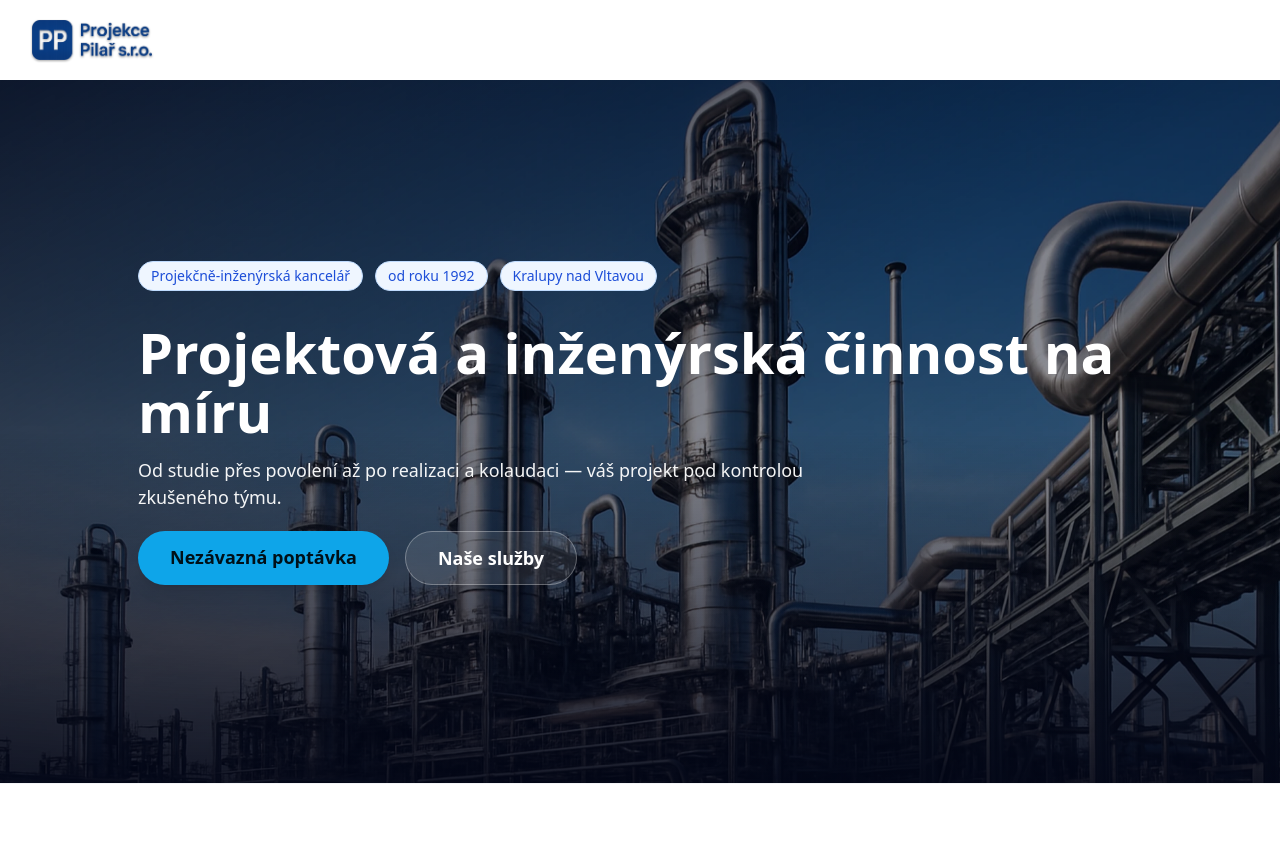
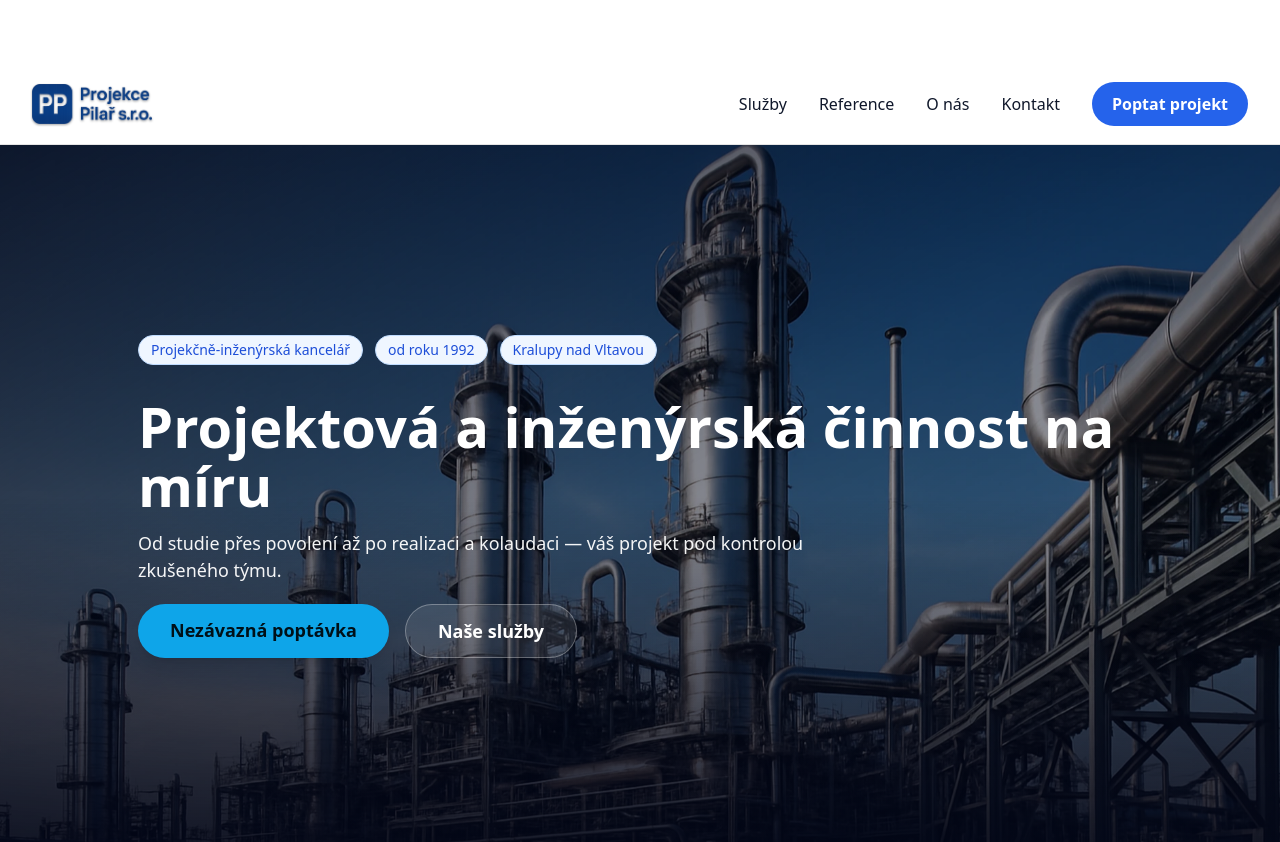
Before and after one commit to kkti/projektuj, a React (Vite) app: page / in a window 1280 px wide. Shown: the top 842 px of the page. Built offline with nearby package versions, Linux system fonts and the light colour scheme.

Commit message:
build(pages): aktualizace /docs

```diff
--- a/src/App.tsx
+++ b/src/App.tsx
@@ -1,5 +1,4 @@
 import React, { useEffect, useRef, useState } from "react";
-
 /** DŮLEŽITÉ: BASE zaručí správnou cestu k obrázkům na GitHub Pages (/projektuj/) */
 const BASE = import.meta.env.BASE_URL; // např. "/projektuj/"
 
@@ -60,35 +59,40 @@ function Badge({ children }: { children: React.ReactNode }) {
 }
 
 export default function App() {
-  // === Přepínání vzhledu hlavičky podle toho, jestli jsme ještě na hero sekci ===
+  /* === Přepínání vzhledu hlavičky (jsme / nejsme na hero) === */
   const [onHero, setOnHero] = useState(true);
   const heroSentinelRef = useRef<HTMLDivElement | null>(null);
+
   useEffect(() => {
     const el = heroSentinelRef.current;
     if (!el) return;
+    const headerHeight = 80; // px (odpovídá h-20 níže)
     const obs = new IntersectionObserver(
       ([entry]) => setOnHero(entry.isIntersecting),
-      { threshold: 0, rootMargin: "0px 0px -80px 0px" } // -80px ~ výška hlavičky
+      {
+        threshold: 0,
+        // hlídáme HORNÍ hranu viewportu s offsetem = výška headeru
+        rootMargin: `-${headerHeight}px 0px 0px 0px`,
+      }
     );
     obs.observe(el);
     return () => obs.disconnect();
   }, []);
 
-  const headerClass = `sticky top-0 z-50 transition-colors duration-300 ${
-    onHero ? "bg-transparent border-transparent shadow-none" : "bg-white border-gray-200 shadow-sm"
-  }`;
+  /* Header = jemně průhledné "sklo" na hero, o fous pevnější po scrollu */
+  const headerClass = [
+    "sticky top-0 z-50 transition-colors duration-300",
+    "backdrop-blur-md border-b",
+    onHero ? "bg-white/75 border-black/10" : "bg-white/90 border-black/10 shadow-md",
+  ].join(" ");
 
-  const linkClass = `hover:opacity-80 ${
-    onHero ? "text-white" : "text-gray-700 hover:text-blue-600"
-  }`;
-
-  const ctaClass = onHero
-    ? "inline-flex items-center rounded-full border border-white/70 px-5 py-2.5 font-semibold text-white hover:bg-white/10"
-    : "inline-flex items-center rounded-full border border-blue-600 px-5 py-2.5 font-semibold text-blue-600 hover:bg-blue-600 hover:text-white";
+  const linkClass = "text-slate-900 hover:text-slate-700";
+  const ctaClass =
+    "inline-flex items-center rounded-full bg-blue-600 px-5 py-2.5 font-semibold text-white hover:bg-blue-700";
 
   return (
     <div className="min-h-screen bg-white text-gray-900">
-      {/* Sticky header (průhledná na hero, bílá po scrollu) */}
+      {/* Sticky header – slabě průhledný na hero, pevnější po scrollu */}
       <header className={headerClass}>
         <div className="mx-auto max-w-7xl px-6 lg:px-8">
           <div className="flex h-20 items-center justify-between">
@@ -115,7 +119,14 @@ export default function App() {
       </header>
 
       {/* HERO s průmyslovým pozadím z /public (BASE zajistí /projektuj/) */}
-      <section className="relative grid min-h-[72vh] md:min-h-[88vh] place-items-center overflow-hidden text-white border-b border-gray-100">
+      <section className="relative grid min-h:[72vh] md:min-h-[88vh] place-items-center overflow-hidden text-white border-b border-gray-100">
+        {/* Sentinel pro IntersectionObserver — úplně nahoře v hero (absolutně) */}
+        <div
+          ref={heroSentinelRef}
+          aria-hidden="true"
+          className="absolute -top-px left-0 h-px w-px"
+        />
+
         {/* Pozadí */}
         <div aria-hidden className="absolute inset-0 z-0">
           <div
@@ -155,9 +166,6 @@ export default function App() {
               Naše služby
             </a>
           </div>
-
-          {/* Sentinel pro přepnutí vzhledu hlavičky (když zmizí z viewportu, už nejsme na hero) */}
-          <div ref={heroSentinelRef} className="h-px w-full"></div>
         </div>
       </section>
 
@@ -309,7 +317,6 @@ export default function App() {
       <footer id="kontakt" className="border-t border-gray-200">
         <div className="mx-auto max-w-7xl px-6 lg:px-8 py-12 grid md:grid-cols-3 gap-8">
           <div>
-            {/* můžeš použít i transparentní čtvercovou ikonu */}
             <img
               src={`${BASE}logo-pp-square-1024-transparent.png`}
               alt="PP Projekce Pilař, s.r.o."
--- /dev/null
+++ b/src/components/Header.tsx
@@ -0,0 +1,74 @@
+import React, { useEffect, useState } from "react";
+
+/** DŮLEŽITÉ: BASE zajistí správnou cestu k assetům na GitHub Pages (/projektuj/) */
+const BASE = import.meta.env.BASE_URL;
+
+export default function Header() {
+  const [menuOpen, setMenuOpen] = useState(false);
+  const [solid, setSolid] = useState(false);
+
+  useEffect(() => {
+    const onScroll = () => setSolid(window.scrollY > 8);
+    onScroll(); // inicializace při načtení (pro případ reloadu uprostřed stránky)
+    window.addEventListener("scroll", onScroll, { passive: true });
+    return () => window.removeEventListener("scroll", onScroll);
+  }, []);
+
+  return (
+    <header
+      className={[
+        "fixed inset-x-0 top-0 z-50 transition-colors duration-300",
+        "backdrop-blur-md border-b border-black/5",
+        solid ? "bg-white/90 shadow-md" : "bg-white/75",
+      ].join(" ")}
+    >
+      <div className="mx-auto max-w-6xl px-4 sm:px-6">
+        <div className="flex h-16 items-center justify-between">
+          <a href={BASE} className="flex items-center gap-3">
+            {/* Nahraj do /public nebo /docs kořenové složky soubor logo.svg s průhledným pozadím */}
+            <img
+              src={`${BASE}logo.svg`}
+              alt="Projektuj.cz"
+              className="h-8 w-auto"
+              fetchPriority="high"
+            />
+            <span className="sr-only">Projektuj.cz</span>
+          </a>
+
+          {/* Desktop menu */}
+          <nav className="hidden md:flex items-center gap-8 text-sm font-medium text-slate-900">
+            <a href="#sluzby" className="hover:text-slate-700">Služby</a>
+            <a href="#reference" className="hover:text-slate-700">Reference</a>
+            <a href="#o-nas" className="hover:text-slate-700">O&nbsp;nás</a>
+            <a href="#kontakt" className="hover:text-slate-700">Kontakt</a>
+          </nav>
+
+          {/* Mobile toggle */}
+          <button
+            type="button"
+            className="md:hidden inline-flex items-center justify-center rounded-md p-2 text-slate-900"
+            onClick={() => setMenuOpen(!menuOpen)}
+            aria-label="Otevřít menu"
+            aria-expanded={menuOpen}
+          >
+            <svg className="h-6 w-6" viewBox="0 0 24 24" fill="none">
+              <path d="M4 7h16M4 12h16M4 17h16" stroke="currentColor" strokeWidth="2" strokeLinecap="round"/>
+            </svg>
+          </button>
+        </div>
+      </div>
+
+      {/* Mobile menu */}
+      {menuOpen && (
+        <div className="md:hidden border-t border-black/5">
+          <nav className="px-4 py-3 space-y-2 text-slate-900">
+            <a href="#sluzby" onClick={() => setMenuOpen(false)} className="block">Služby</a>
+            <a href="#reference" onClick={() => setMenuOpen(false)} className="block">Reference</a>
+            <a href="#o-nas" onClick={() => setMenuOpen(false)} className="block">O&nbsp;nás</a>
+            <a href="#kontakt" onClick={() => setMenuOpen(false)} className="block">Kontakt</a>
+          </nav>
+        </div>
+      )}
+    </header>
+  );
+}
--- a/src/index.css
+++ b/src/index.css
@@ -2,4 +2,10 @@
 @tailwind components;
 @tailwind utilities;
 
-html, body, #root { height: 100%; }
+/* Fix pro fixed header – posun obsahu dolů o výšku navigace */
+:root { --nav-height: 4rem; } /* 64px */
+html { scroll-behavior: smooth; }
+body { padding-top: var(--nav-height); }
+
+/* (Volitelné) utilita pro hrdinskou sekci */
+.section--hero { position: relative; }
```
